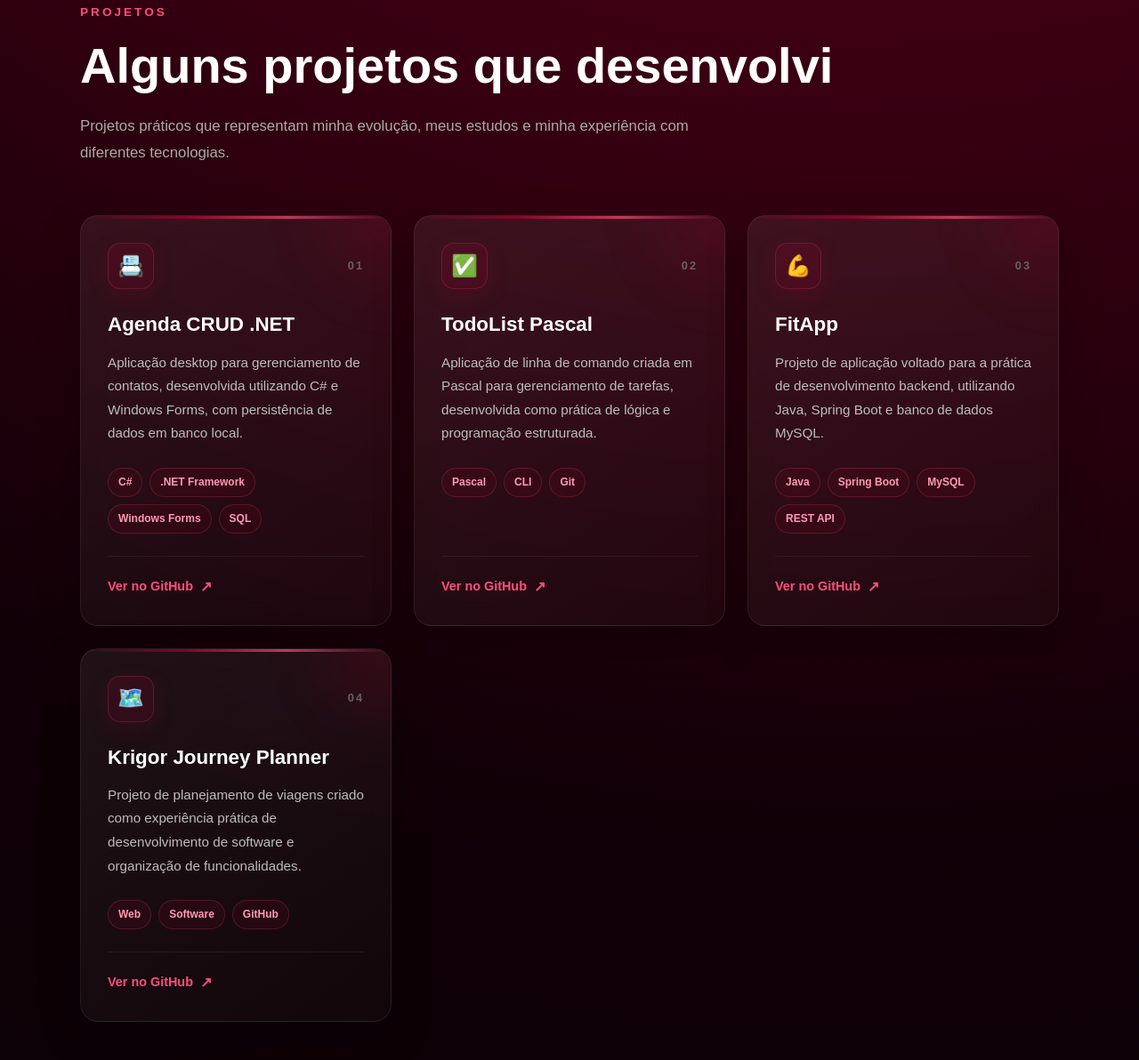
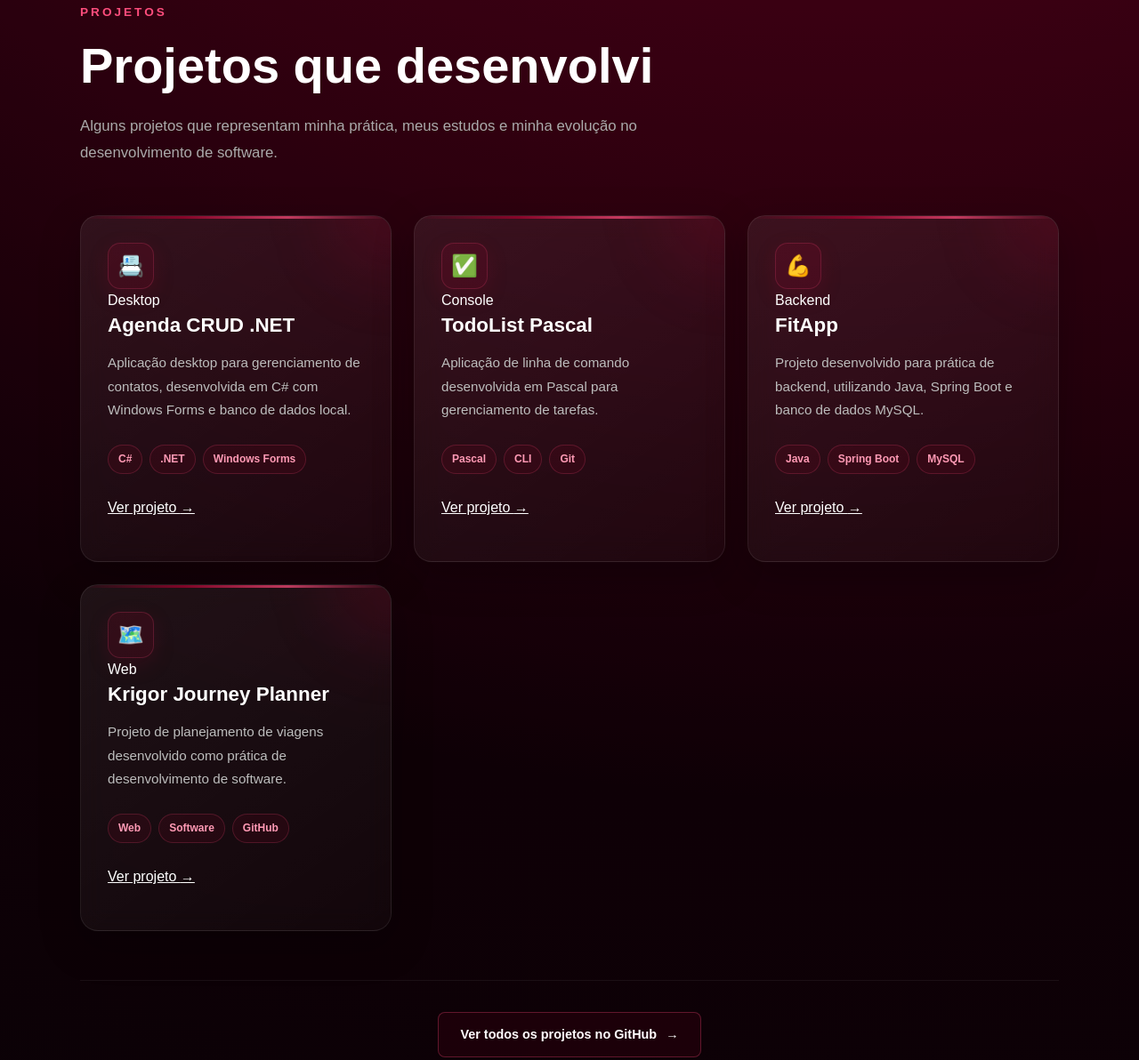
Before and after one commit to lucasmirmartins/lucasmir.github.io, a plain HTML site: page index.html in a window 1280 px wide. Shown: the part 2517-3709 px from the top of the page at 89% size. Drawn offline with Linux system fonts and the light colour scheme.

Commit message:
feat: reorganiza seção de projetos

```diff
--- a/index.html
+++ b/index.html
@@ -12,7 +12,10 @@
 
 <body>
 
-    <!-- Navegação -->
+    <!-- =========================
+         NAVEGAÇÃO
+    ========================== -->
+
     <header class="header">
 
         <nav class="nav container">
@@ -40,11 +43,12 @@
     </header>
 
 
-    <!-- Conteúdo principal -->
     <main>
 
+        <!-- =========================
+             HERO
+        ========================== -->
 
-        <!-- Hero -->
         <section class="hero" id="inicio">
 
             <div class="container">
@@ -86,7 +90,10 @@
         </section>
 
 
-        <!-- Sobre mim -->
+        <!-- =========================
+             SOBRE MIM
+        ========================== -->
+
         <section class="about" id="sobre">
 
             <div class="container">
@@ -118,7 +125,10 @@
         </section>
 
 
-        <!-- Tecnologias -->
+        <!-- =========================
+             TECNOLOGIAS
+        ========================== -->
+
         <section class="skills" id="tecnologias">
 
             <div class="container">
@@ -204,9 +214,9 @@
         </section>
 
 
-        <!-- =====================================================
+        <!-- =========================
              PROJETOS
-        ====================================================== -->
+        ========================== -->
 
         <section class="projects" id="projetos">
 
@@ -217,13 +227,13 @@
                 </p>
 
                 <h2>
-                    Alguns projetos que desenvolvi
+                    Projetos que desenvolvi
                 </h2>
 
                 <p class="projects-intro">
-                    Projetos práticos que representam minha evolução,
-                    meus estudos e minha experiência com diferentes
-                    tecnologias.
+                    Alguns projetos que representam minha prática,
+                    meus estudos e minha evolução no desenvolvimento
+                    de software.
                 </p>
 
 
@@ -231,20 +241,20 @@
 
 
                     <!-- Projeto 1 -->
+
                     <article class="project-card">
 
-                        <div class="project-header">
+                        <div class="project-top">
 
-                            <div class="project-icon">
+                            <span class="project-icon">
                                 📇
-                            </div>
+                            </span>
 
-                            <span class="project-number">
-                                01
+                            <span class="project-type">
+                                Desktop
                             </span>
 
                         </div>
-
 
                         <h3>
                             Agenda CRUD .NET
@@ -252,227 +262,188 @@
 
                         <p>
                             Aplicação desktop para gerenciamento de contatos,
-                            desenvolvida utilizando C# e Windows Forms,
-                            com persistência de dados em banco local.
+                            desenvolvida em C# com Windows Forms e banco de
+                            dados local.
                         </p>
-
 
                         <div class="project-tech">
 
                             <span>C#</span>
-
-                            <span>.NET Framework</span>
-
+                            <span>.NET</span>
                             <span>Windows Forms</span>
-
-                            <span>SQL</span>
 
                         </div>
 
-
-                        <div class="project-footer">
-
                         <a
+                            class="project-link"
                             href="https://github.com/lucasmirmartins/AgendaCRUD-DotNet"
                             target="_blank"
                             rel="noopener noreferrer">
 
-                                Ver no GitHub
+                            Ver projeto
 
-                                <span>↗</span>
+                            <span>→</span>
 
                         </a>
-
-                        </div>
 
                     </article>
 
 
                     <!-- Projeto 2 -->
+
                     <article class="project-card">
 
-                        <div class="project-header">
+                        <div class="project-top">
 
-                            <div class="project-icon">
+                            <span class="project-icon">
                                 ✅
-                            </div>
+                            </span>
 
-                            <span class="project-number">
-                                02
+                            <span class="project-type">
+                                Console
                             </span>
 
                         </div>
-
 
                         <h3>
                             TodoList Pascal
                         </h3>
 
                         <p>
-                            Aplicação de linha de comando criada em Pascal
-                            para gerenciamento de tarefas, desenvolvida como
-                            prática de lógica e programação estruturada.
+                            Aplicação de linha de comando desenvolvida
+                            em Pascal para gerenciamento de tarefas.
                         </p>
-
 
                         <div class="project-tech">
 
                             <span>Pascal</span>
-
                             <span>CLI</span>
-
                             <span>Git</span>
 
                         </div>
 
-
-                        <div class="project-footer">
-
                         <a
+                            class="project-link"
                             href="https://github.com/lucasmirmartins/todolist-pascal"
                             target="_blank"
                             rel="noopener noreferrer">
 
-                                Ver no GitHub
+                            Ver projeto
 
-                                <span>↗</span>
+                            <span>→</span>
 
                         </a>
-
-                        </div>
 
                     </article>
 
 
                     <!-- Projeto 3 -->
+
                     <article class="project-card">
 
-                        <div class="project-header">
+                        <div class="project-top">
 
-                            <div class="project-icon">
+                            <span class="project-icon">
                                 💪
-                            </div>
+                            </span>
 
-                            <span class="project-number">
-                                03
+                            <span class="project-type">
+                                Backend
                             </span>
 
                         </div>
-
 
                         <h3>
                             FitApp
                         </h3>
 
                         <p>
-                            Projeto de aplicação voltado para a prática de
-                            desenvolvimento backend, utilizando Java,
-                            Spring Boot e banco de dados MySQL.
+                            Projeto desenvolvido para prática de backend,
+                            utilizando Java, Spring Boot e banco de dados
+                            MySQL.
                         </p>
-
 
                         <div class="project-tech">
 
                             <span>Java</span>
-
                             <span>Spring Boot</span>
-
                             <span>MySQL</span>
-
-                            <span>REST API</span>
 
                         </div>
 
-
-                        <div class="project-footer">
-
                         <a
+                            class="project-link"
                             href="https://github.com/lucasmirmartins/FitApp"
                             target="_blank"
                             rel="noopener noreferrer">
 
-                                Ver no GitHub
+                            Ver projeto
 
-                                <span>↗</span>
+                            <span>→</span>
 
                         </a>
-
-                        </div>
 
                     </article>
 
 
                     <!-- Projeto 4 -->
+
                     <article class="project-card">
 
-                        <div class="project-header">
+                        <div class="project-top">
 
-                            <div class="project-icon">
+                            <span class="project-icon">
                                 🗺️
-                            </div>
+                            </span>
 
-                            <span class="project-number">
-                                04
+                            <span class="project-type">
+                                Web
                             </span>
 
                         </div>
-
 
                         <h3>
                             Krigor Journey Planner
                         </h3>
 
                         <p>
-                            Projeto de planejamento de viagens criado como
-                            experiência prática de desenvolvimento de software
-                            e organização de funcionalidades.
+                            Projeto de planejamento de viagens desenvolvido
+                            como prática de desenvolvimento de software.
                         </p>
-
 
                         <div class="project-tech">
 
                             <span>Web</span>
-
                             <span>Software</span>
-
                             <span>GitHub</span>
 
                         </div>
 
-
-                        <div class="project-footer">
-
                         <a
+                            class="project-link"
                             href="https://github.com/lucasmirmartins/krigor-journey-planner"
                             target="_blank"
                             rel="noopener noreferrer">
 
-                                Ver no GitHub
+                            Ver projeto
 
-                                <span>↗</span>
+                            <span>→</span>
 
                         </a>
-
-                        </div>
 
                     </article>
 
                 </div>
 
 
-                <!-- Todos os projetos -->
                 <div class="all-projects">
-
-                    <p>
-                        Quer conhecer mais do meu trabalho?
-                    </p>
 
                     <a
                         href="https://github.com/lucasmirmartins?tab=repositories"
                         target="_blank"
                         rel="noopener noreferrer">
 
-                        Explorar todos os projetos
+                        Ver todos os projetos no GitHub
 
                         <span>→</span>
 
@@ -485,7 +456,10 @@
         </section>
 
 
-        <!-- Formação -->
+        <!-- =========================
+             FORMAÇÃO
+        ========================== -->
+
         <section class="education" id="formacao">
 
             <div class="container">
@@ -517,7 +491,10 @@
         </section>
 
 
-        <!-- Contato -->
+        <!-- =========================
+             CONTATO
+        ========================== -->
+
         <section class="contact" id="contato">
 
             <div class="container">
@@ -557,16 +534,18 @@
     </main>
 
 
-    <!-- Rodapé -->
+    <!-- =========================
+         RODAPÉ
+    ========================== -->
+
     <footer class="footer">
 
         <p>
-            © 2026 Lucas Mir Martins. Desenvolvido com HTML, CSS e JavaScript.
+            © 2026 Lucas Mir Martins. Desenvolvido com HTML e CSS.
         </p>
 
     </footer>
 
-
 </body>
 
 </html>
```
Lines whose indentation alone changed are shown as unchanged.
